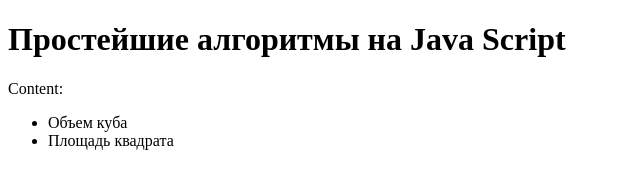
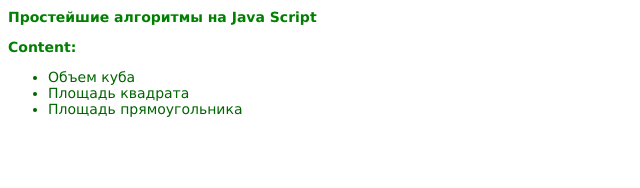
Before and after one commit to AndruKP/js-algo, a plain HTML site: page index.html in a window 1280 px wide. Shown: the whole page, without its empty margins (0-640 px from the left). Drawn offline with Linux system fonts and the light colour scheme.

Commit message:
Added styles

```diff
--- /dev/null
+++ b/css/style.css
@@ -0,0 +1,21 @@
+h1,
+p,
+ul {
+    font-family: Verdana, Geneva, Tahoma, sans-serif;
+}
+
+h1 {
+    font-size: 14px;
+    color: green
+}
+
+p {
+    font-size: 14px;
+    color: green;
+    font-weight: bold;
+}
+
+ul {
+    font-size: 14px;
+    color: darkgreen;
+}
--- a/index.html
+++ b/index.html
@@ -5,6 +5,7 @@
     <meta charset="UTF-8">
     <meta http-equiv="X-UA-Compatible" content="IE=edge">
     <meta name="viewport" content="width=device-width, initial-scale=1.0">
+    <link href="css/style.css" rel="stylesheet">
     <title>Java Script Math Algo Demo</title>
 </head>
 
@@ -14,6 +15,7 @@
     <ul>
         <li>Объем куба</li>
         <li>Площадь квадрата</li>
+        <li>Площадь прямоугольника</li>
     </ul>
 
 </body>
```
